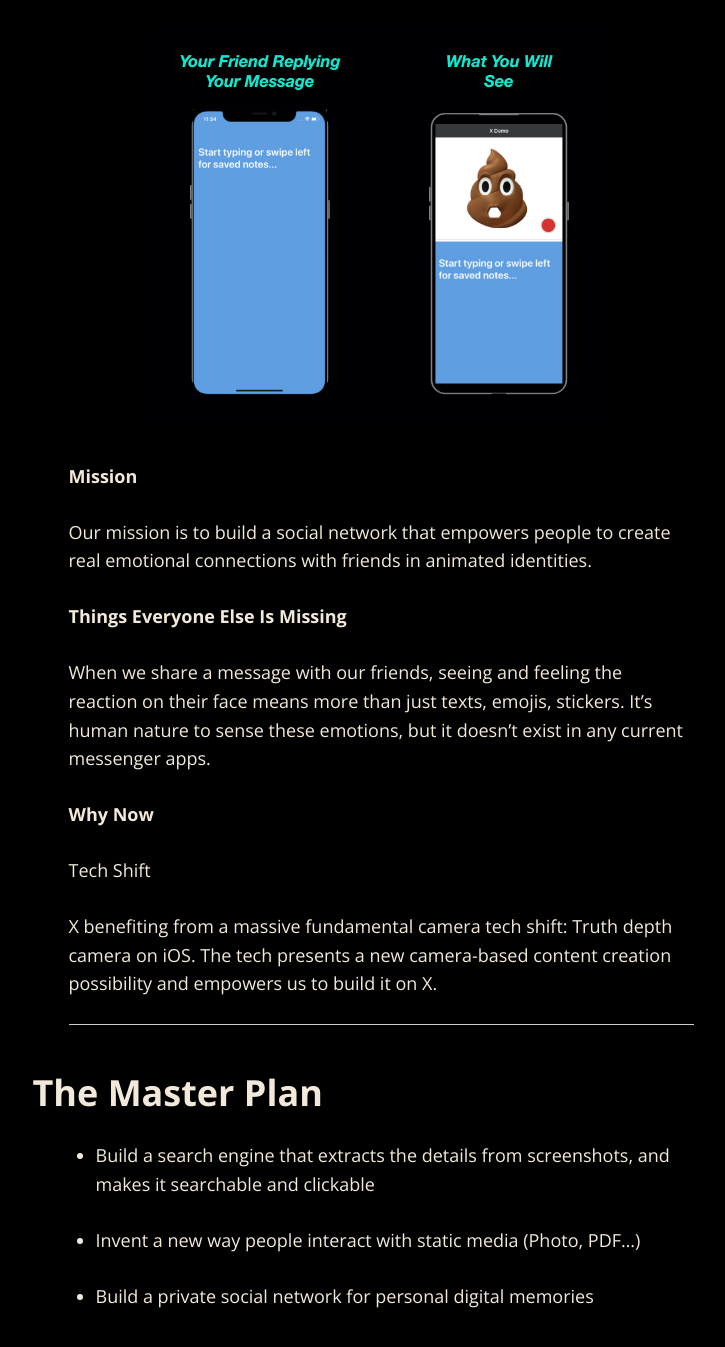
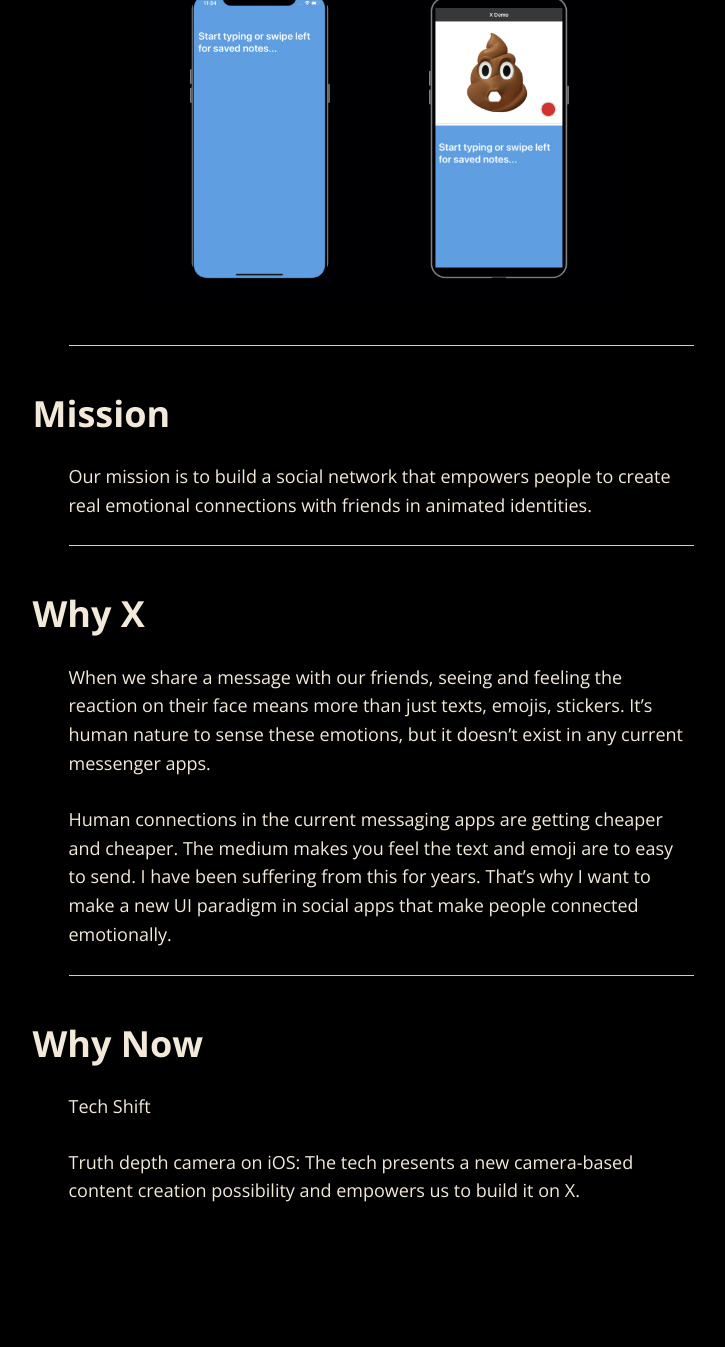
Before and after one commit to tarsmachine/tarsmachine.github.io, a Jekyll site: the page built from index.md, in a window 1280 px wide and 1400 px high, scrolled down 907 px. Shown: the top 1347 px of the window, without its empty margins (259-984 px from the left). Built offline with Jekyll 4.4.1, drawn with Linux system fonts in a browser that asks for light colours; nearby versions of some CDN libraries; after the commit the page ends 2202 px from its top, so only the background shows below that; some of the changed text lies outside the part shown.

Commit message:
Update Me

```diff
--- a/index.md
+++ b/index.md
@@ -8,13 +8,6 @@
 ### X Memo
 
 
-### Intro
-
-X is an animated face reaction-based messenger app. It shows you the face reaction of your friend in an animated avatar when they read/reply to your message.
-
-
----
-
 ### Status
 
 - Pre-everything: launch, user, rev, incorporation
@@ -22,34 +15,34 @@
 
 ---
 
+
 ### Product Preview
+
+X is an animated face reaction-based messenger app. It shows you the face reaction of your friend in an animated avatar when they read/reply to your message.
 
 <img src="images/xdemo.png" alt="sample image" width="600" height="400">
 
+---
 
 
-
-**Mission**
+### Mission
 
 Our mission is to build a social network that empowers people to create real emotional connections with friends in animated identities.
 
-**Things Everyone Else Is Missing**
+---
+
+
+### Why X
 
 When we share a message with our friends, seeing and feeling the reaction on their face means more than just texts, emojis, stickers. It's human nature to sense these emotions, but it doesn’t exist in any current messenger apps.
 
-**Why Now**
+Human connections in the current messaging apps are getting cheaper and cheaper. The medium makes you feel the text and emoji are to easy to send. I have been suffering from this for years. That’s why I want to make a new UI paradigm in social apps that make people connected emotionally.
+
+---
+
+
+### Why Now
 
 Tech Shift
 
-X benefiting from a massive fundamental camera tech shift: Truth depth camera on iOS. The tech presents a new camera-based content creation possibility and empowers us to build it on X.
-
-
----
-
-### The Master Plan
-
-- Build a search engine that extracts the details from screenshots, and makes it searchable and clickable
-
-- Invent a new way people interact with static media (Photo, PDF...)
-
-- Build a private social network for personal digital memories
+Truth depth camera on iOS: The tech presents a new camera-based content creation possibility and empowers us to build it on X.
```
